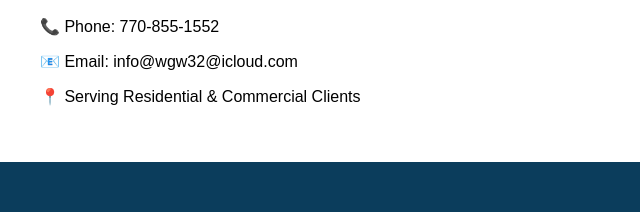
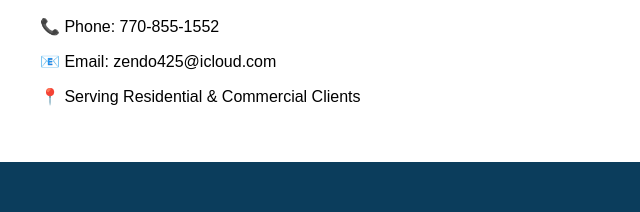
Before and after one commit to zendo425/clearview-windows, a plain HTML site: page index.html in a window 1280 px wide. Shown: the part 830-1042 px from the top of the page, 0-640 px from the left. Drawn offline with Linux system fonts and the light colour scheme.

Commit message:
Fix contact email in index.html
Updated contact email address in the contact section.

```diff
--- a/index.html
+++ b/index.html
@@ -64,7 +64,7 @@ We pride ourselves on reliability, affordability, and professional workmanship.
 <section id="contact">
 <h2>Contact Us</h2>
 <p>📞 Phone: 770-855-1552</p>
-<p>📧 Email: info@wgw32@icloud.com</p>
+<p>📧 Email: zendo425@icloud.com</p>
 <p>📍 Serving Residential & Commercial Clients</p>
 </section>
 
```
